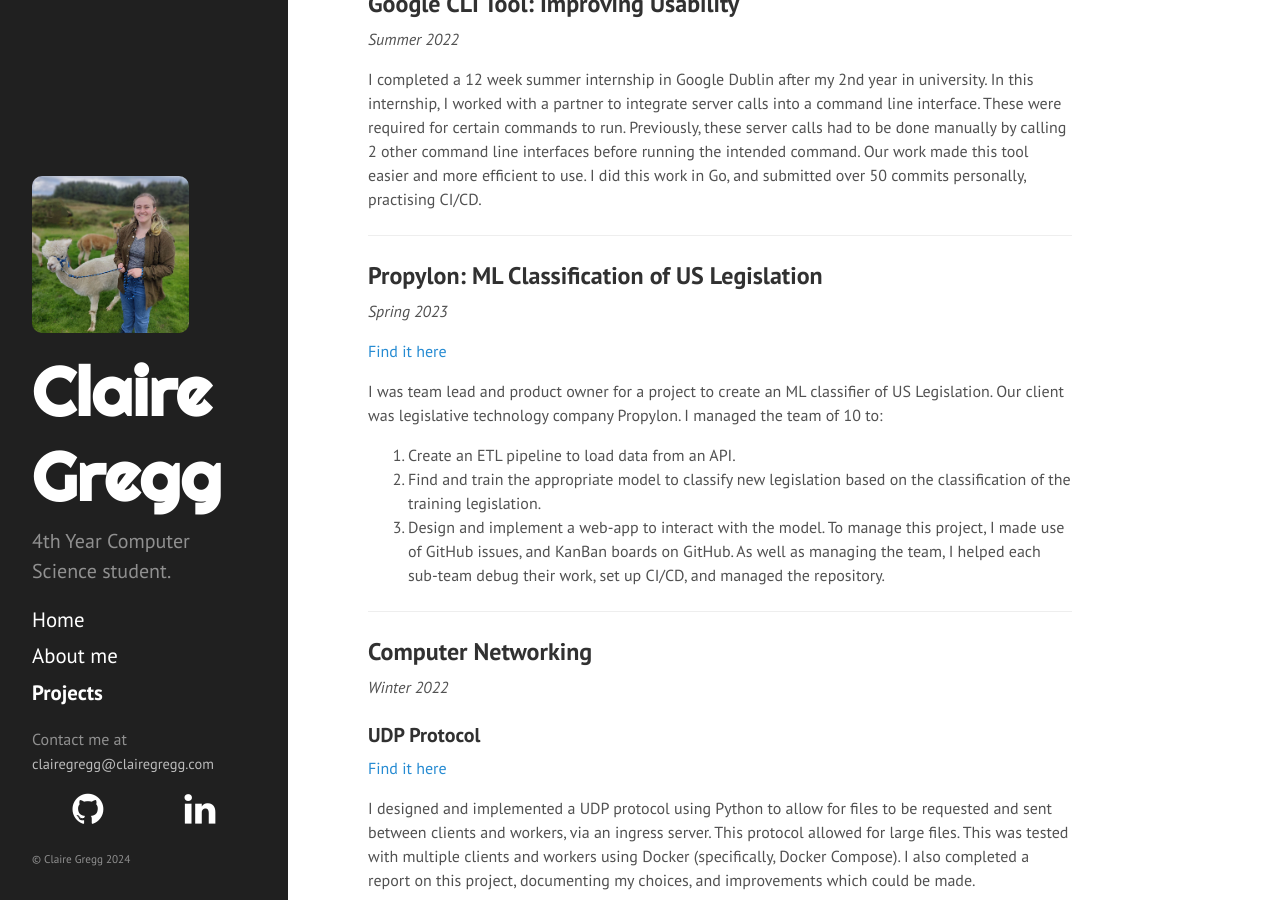
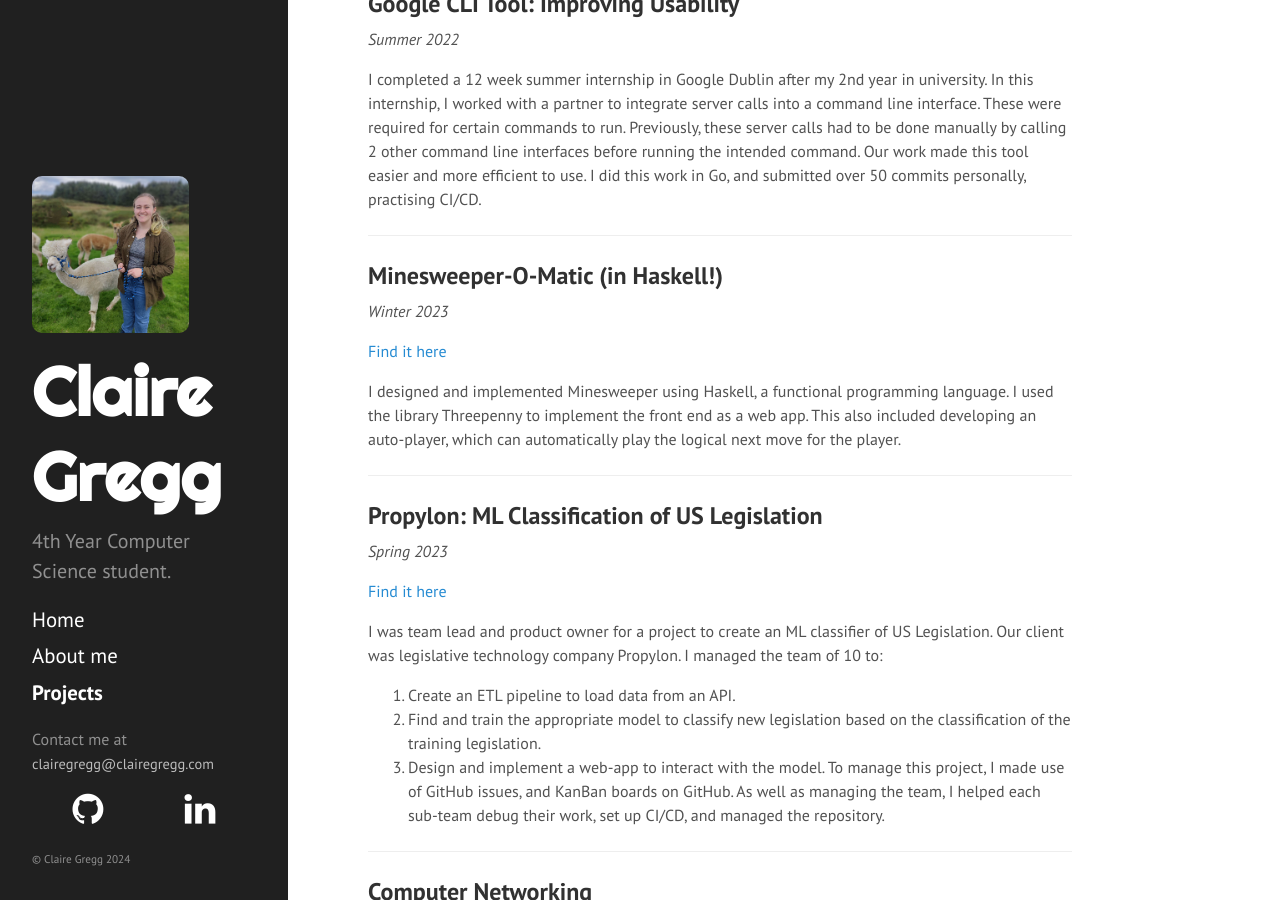
Before and after one commit to clairegregg/clairegregg.github.io, a Jekyll site: the page built from projects.md, in a window 1280 px wide and 900 px high, scrolled down 581 px. Built offline with Jekyll 4.4.1, drawn with Linux system fonts in a browser that asks for light colours; Markdown is read by kramdown in place of the engine named in the settings.

Commit message:
Add Minesweeper game to projects

```diff
--- a/projects.md
+++ b/projects.md
@@ -20,6 +20,15 @@
 *Summer 2022*
 
 I completed a 12 week summer internship in Google Dublin after my 2nd year in university. In this internship, I worked with a partner to integrate server calls into a command line interface. These were required for certain commands to run. Previously, these server calls had to be done manually by calling 2 other command line interfaces before running the intended command. Our work made this tool easier and more efficient to use. I did this work in Go, and submitted over 50 commits personally, practising CI/CD.
+
+___
+
+## Minesweeper-O-Matic (in Haskell!)
+*Winter 2023*
+
+[Find it here](https://github.com/clairegregg/Minesweeper-O-Matic)
+
+I designed and implemented Minesweeper using Haskell, a functional programming language. I used the library Threepenny to implement the front end as a web app. This also included developing an auto-player, which can automatically play the logical next move for the player.
 
 ___
 
```
